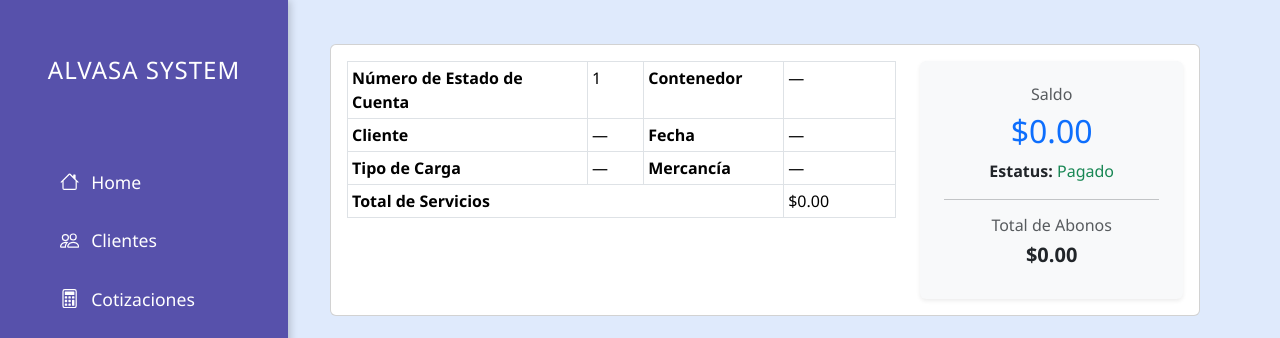
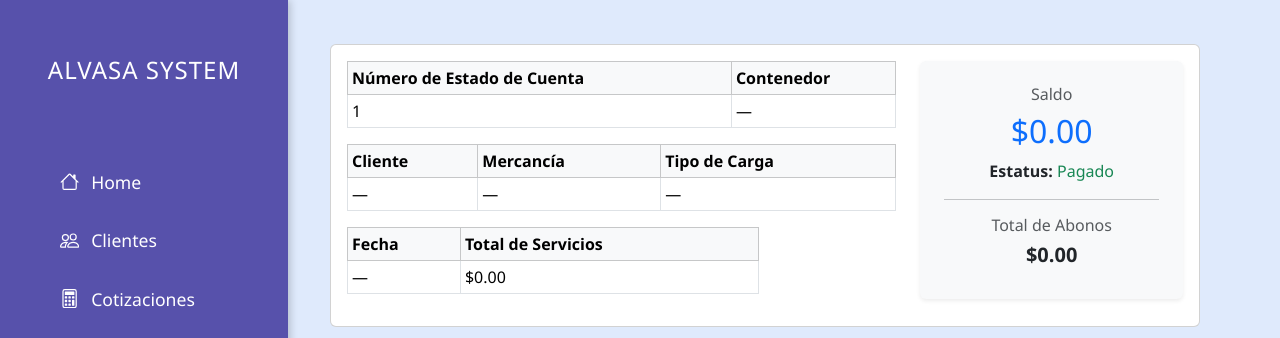
Before and after one commit to MarianaLimon/alvasa-system, a React (Create React App) app in the folder alvasa-system-frontend/: page /estado-cuenta/abonos/1 in a window 1280 px wide. Shown: the top 338 px of the page. Built offline with nearby package versions, Linux system fonts and the light colour scheme; no server answers.

Commit message:
ajustes en diseño Y ORDEN DE LOS DATOS ECC

```diff
--- a/alvasa-system-frontend/src/components/clientesEC/CardEstadoCuentaCliente.js
+++ b/alvasa-system-frontend/src/components/clientesEC/CardEstadoCuentaCliente.js
@@ -3,7 +3,7 @@ import { Row, Col, Card, Button, Table, Collapse } from 'react-bootstrap';
 import { BsBoxSeam, BsPerson, BsCalendar, BsCashStack, BsPrinter } from 'react-icons/bs';
 import { useNavigate } from 'react-router-dom';
 import axios from 'axios';
-import './ListaEstadoCuentaClientes.css';
+import './styles/ListaEstadoCuentaClientes.css';
 import ModalAbonoEstadoCuenta from './ModalAbonoEstadoCuenta';
 
 const API = 'http://localhost:5050';
@@ -99,7 +99,7 @@ const CardEstadoCuentaCliente = ({ data, onCambioAbonos }) => {
             <BsCalendar className="me-2" />
             {formatearFecha(fechaEntrega)}
             <span className="mx-3">|</span>
-            <span className="fw-bold" style={{ fontSize: '1.2rem', color: 'rgb(26, 224, 255)' }}>
+            <span className="fw-bold" style={{ fontSize: '1.2rem', color: 'rgb(244, 100, 140)' }}>
               <BsCashStack className="me-1" />
               ${formatoPesos(total)}
             </span>
--- a/alvasa-system-frontend/src/components/clientesEC/FiltrosEstadoCuentaClientes.js
+++ b/alvasa-system-frontend/src/components/clientesEC/FiltrosEstadoCuentaClientes.js
@@ -1,7 +1,7 @@
 import React from 'react';
 import { Form, InputGroup, Button } from 'react-bootstrap';
 import { BsFilter, BsPrinter } from 'react-icons/bs';
-import './ListaEstadoCuentaClientes.css';
+import './styles/ListaEstadoCuentaClientes.css';
 
 const FiltrosEstadoCuentaClientes = ({
   clienteSeleccionado, setClienteSeleccionado,
--- a/alvasa-system-frontend/src/components/clientesEC/ListaAbonosClientes.js
+++ b/alvasa-system-frontend/src/components/clientesEC/ListaAbonosClientes.js
@@ -1,4 +1,3 @@
-// src/components/estadoCuenta/ListaAbonosClientes.js
 import React, { useEffect, useState } from 'react';
 import { useParams } from 'react-router-dom';
 import axios from 'axios';
@@ -9,7 +8,7 @@ import { BsPrinter } from 'react-icons/bs';
 const API = 'http://localhost:5050';
 
 const ListaAbonosClientes = () => {
-  // Tu ruta: /estado-cuenta/abonos/:numeroEstado  (ej: EC-0006)
+
   const { numeroEstado } = useParams();
 
   const [abonos, setAbonos] = useState([]);
@@ -31,22 +30,35 @@ const ListaAbonosClientes = () => {
   };
 
   // ========== Fetchers ==========
-  // ⬇️ Datos del estado de cuenta (detalle con cliente, contenedor, total, etc.)
+  // Datos del estado de cuenta (detalle con cliente, contenedor, total, etc.)
   const obtenerEstadoCuenta = async () => {
     const { data } = await axios.get(`${API}/estado-cuenta/abonos/detalle/${numeroEstado}`);
     setEstado(data || {});
   };
 
-  // ⬇️ Lista de abonos (arreglo)
+  // Lista de abonos
   const obtenerAbonos = async () => {
     const { data } = await axios.get(`${API}/estado-cuenta/abonos/${numeroEstado}`);
-    setAbonos(Array.isArray(data) ? data : []);
+
+    const normTime = (f) => {
+      if (!f) return 0;
+      const s = String(f);
+      // si viene solo 'YYYY-MM-DD', le agregamos hora para evitar TZ
+      const d = new Date(s.length <= 10 ? `${s}T23:59:59` : s);
+      return isNaN(d.getTime()) ? 0 : d.getTime();
+    };
+
+    const lista = Array.isArray(data) ? data : [];
+    lista.sort((a, b) =>
+      (normTime(b.fecha_pago) - normTime(a.fecha_pago)) || ((b.id ?? 0) - (a.id ?? 0))
+    );
+
+    setAbonos(lista);
   };
 
   // ========== Acciones ==========
   const guardarAbono = async (nuevoAbono) => {
     try {
-      // nuevoAbono debe contener: { id_estado_cuenta, abono, fecha_pago?, tipo_transaccion? }
       await axios.post(`${API}/estado-cuenta/abonos`, nuevoAbono);
       await Promise.all([obtenerEstadoCuenta(), obtenerAbonos()]);
       setShowToast(true);
@@ -99,27 +111,45 @@ const ListaAbonosClientes = () => {
           <Row>
             <Col md={8}>
               <Table bordered size="sm" className="mb-3">
+                  <thead className="table-light">
+                    <tr>
+                      <th>Número de Estado de Cuenta</th>
+                      <th>Contenedor</th>
+                    </tr>
+                  </thead>
                   <tbody>
                     <tr>
-                    <th style={{ width: 240 }}>Número de Estado de Cuenta</th>
                       <td>{estado.id_estado_cuenta || numeroEstado}</td>
-                    <th style={{ width: 140 }}>Contenedor</th>
                       <td>{estado.contenedor || '—'}</td>
                     </tr>
+                  </tbody>
+                </Table>
+                <Table bordered size="sm" className="mb-3">
+                  <thead className="table-light">
                     <tr>
                       <th>Cliente</th>
+                      <th>Mercancía</th>
+                      <th>Tipo de Carga</th>
+                    </tr>
+                  </thead>
+                  <tbody>
+                    <tr>
                       <td>{estado.cliente || '—'}</td>
+                      <td>{estado.mercancia || '—'}</td>
+                      <td>{estado.tipo_carga || '—'}</td>
+                    </tr>
+                  </tbody>
+                </Table>
+                <Table bordered size="sm" className="mb-3 w-75">
+                  <thead className="table-light">
+                    <tr>
                       <th>Fecha</th>
+                      <th>Total de Servicios</th>
+                    </tr>
+                  </thead>
+                  <tbody>
+                    <tr>
                       <td>{fechaMX(estado.fecha_entrega)}</td>
-                  </tr>
-                  <tr>
-                    <th>Tipo de Carga</th>
-                    <td>{estado.tipo_carga || '—'}</td>
-                    <th>Mercancía</th>
-                    <td>{estado.mercancia || '—'}</td>
-                  </tr>
-                  <tr>
-                    <th colSpan={3}>Total de Servicios</th>
                       <td>{formato(totalServicios)}</td>
                     </tr>
                   </tbody>
@@ -213,7 +243,7 @@ const ListaAbonosClientes = () => {
       <ModalAbonoEstadoCuenta
         show={mostrarModalAbonoEstadoCuenta}
         handleClose={cerrarModalAbonoEstadoCuenta}
-        idEstadoCuenta={numeroEstado}     // importante: el código (EC-0006)
+        idEstadoCuenta={numeroEstado}
         saldoActual={saldo}
         onAbonoExitoso={guardarAbono}
       />
--- a/alvasa-system-frontend/src/components/clientesEC/ListaEstadoCuentaClientes.js
+++ b/alvasa-system-frontend/src/components/clientesEC/ListaEstadoCuentaClientes.js
@@ -4,7 +4,7 @@ import axios from 'axios';
 import { Card } from 'react-bootstrap';
 import CardEstadoCuentaCliente from './CardEstadoCuentaCliente';
 import FiltrosEstadoCuentaClientes from './FiltrosEstadoCuentaClientes';
-import './ListaEstadoCuentaClientes.css';
+import './styles/ListaEstadoCuentaClientes.css';
 
 const API = 'http://localhost:5050';
 
--- a/alvasa-system-frontend/src/components/clientesEC/ListaEstadoCuentaClientes.css
+++ b/alvasa-system-frontend/src/components/clientesEC/styles/ListaEstadoCuentaClientes.css
@@ -1,7 +1,23 @@
-.card-header-ecc{
+/* --- Candy header sutil --- */
+.card-header-ecc {
+  /* base translúcida */
+  background: #5454b4;
+  color: #fff;
+  border-radius: .6rem;
+  border: 1px solid rgba(255,255,255,0.35);
+  backdrop-filter: blur(8px) saturate(140%);
+  -webkit-backdrop-filter: blur(8px) saturate(140%);
+
+  /* volumen muy discreto */
+  box-shadow:
+    inset 0 1px 0 rgba(255,255,255,0.35),     /* filo superior */
+    inset 0 -10px 22px rgba(0,0,0,0.10),      /* sombra interna suave */
+    0 8px 20px rgba(60, 56, 120, 0.25);       /* sombra externa */
+
+  position: relative;
+  overflow: hidden;
+
   cursor: pointer;
-  background-color: #5751AB;
-  color: #fff;
 }
 
 /* Encabezado de la tabla */
--- a/alvasa-system-frontend/src/components/proveedores/ListaPagosProveedores.js
+++ b/alvasa-system-frontend/src/components/proveedores/ListaPagosProveedores.js
@@ -3,7 +3,7 @@ import { useNavigate } from 'react-router-dom';
 import { Table, Spinner, Card, Form, InputGroup } from 'react-bootstrap';
 import axios from 'axios';
 import { BsBoxSeam, BsCalendar, BsPerson, BsPlusCircle, BsDashCircle, BsCashStack, BsSearch } from 'react-icons/bs';
-import './ListaPagosProveedores.css';
+import './styles/ListaPagosProveedores.css';
 import ModalPago from './ModalPago';
 import FiltrosPagosProveedores from './FiltrosPagosProveedores';
 
```
Also changed, not shown: alvasa-system-frontend/src/components/proveedores/styles/ListaPagosProveedores.css (renamed from alvasa-system-frontend/src/components/proveedores/ListaPagosProveedores.css). Lines whose indentation alone changed are shown as unchanged.
